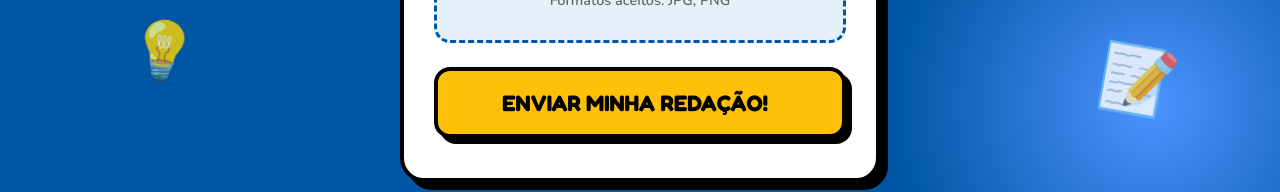
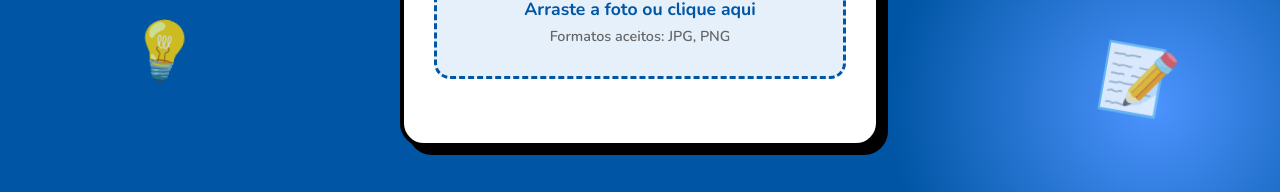
Before and after one commit to Limas-Dev/HEYENEM, a website: page redacao-nota-1000/index.html in a window 1280 px wide. Shown: the part 535-727 px from the top of the page. Drawn offline with nearby package versions, Linux system fonts and the light colour scheme; some icons are missing.

Commit message:
Modify submit button visibility logic
Updated the submit button to be hidden initially and made it visible after generating the theme.

```diff
--- a/redacao-nota-1000/index.html
+++ b/redacao-nota-1000/index.html
@@ -293,7 +293,7 @@
                     </div>
                 </div>
 
-                <button type="button" class="btn-cta" id="submitBtn">
+                <button type="button" class="btn-cta" id="submitBtn" style="display: none;">
                     <span class="btn-text">Enviar Minha Redação!</span>
                     <i class="ph-bold ph-paper-plane-tilt"></i>
                 </button>
@@ -420,6 +420,9 @@
                 currentTheme = temaGerado;
                 generatedThemeText.innerText = temaGerado;
                 themeDisplayArea.style.display = 'block';
+
+                // MOSTRA O BOTÃO DE ENVIO APÓS GERAR O TEMA
+                submitBtn.style.display = 'flex';
 
             } catch (error) {
                 console.error("Erro ao gerar tema:", error);
```
